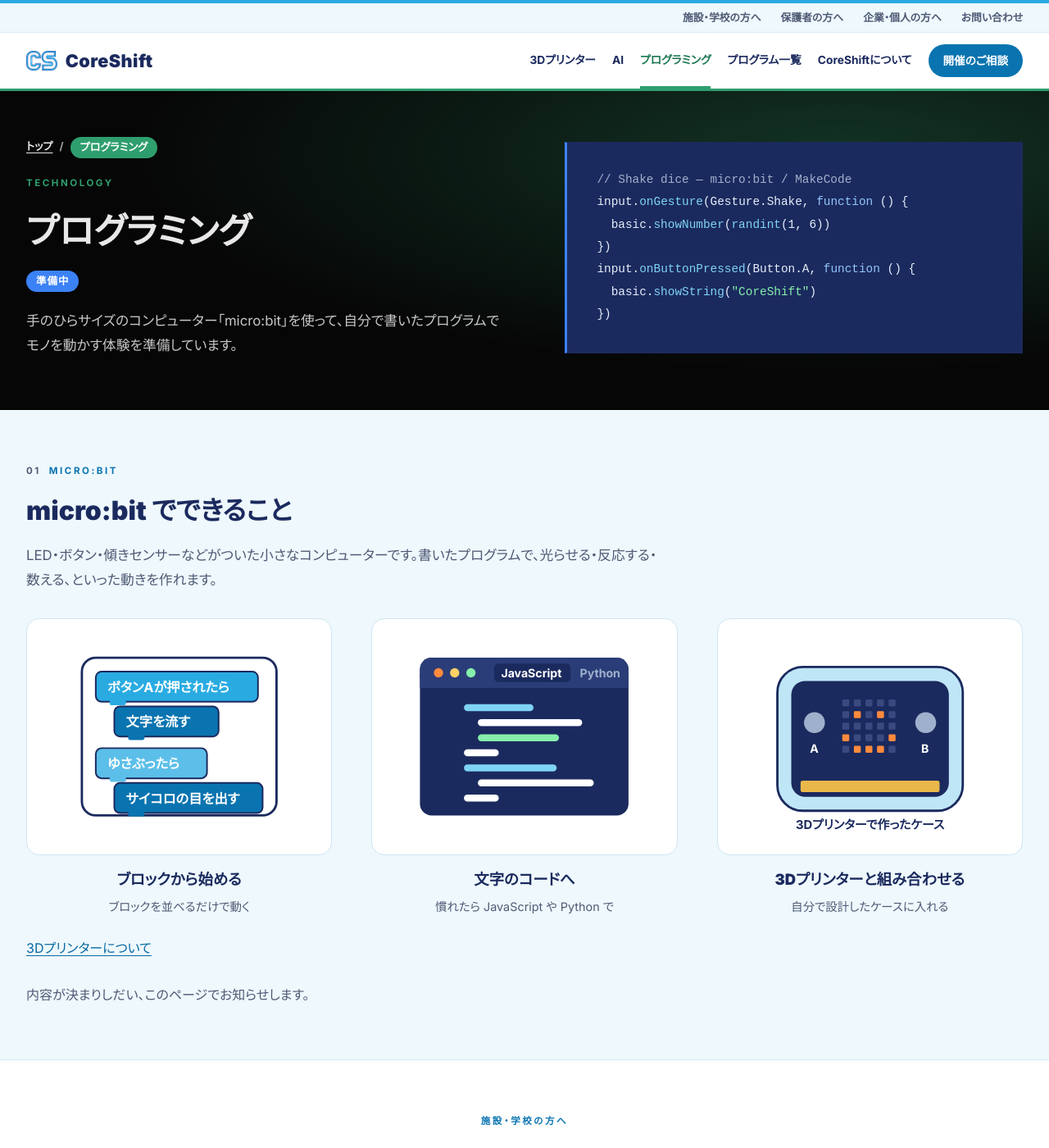
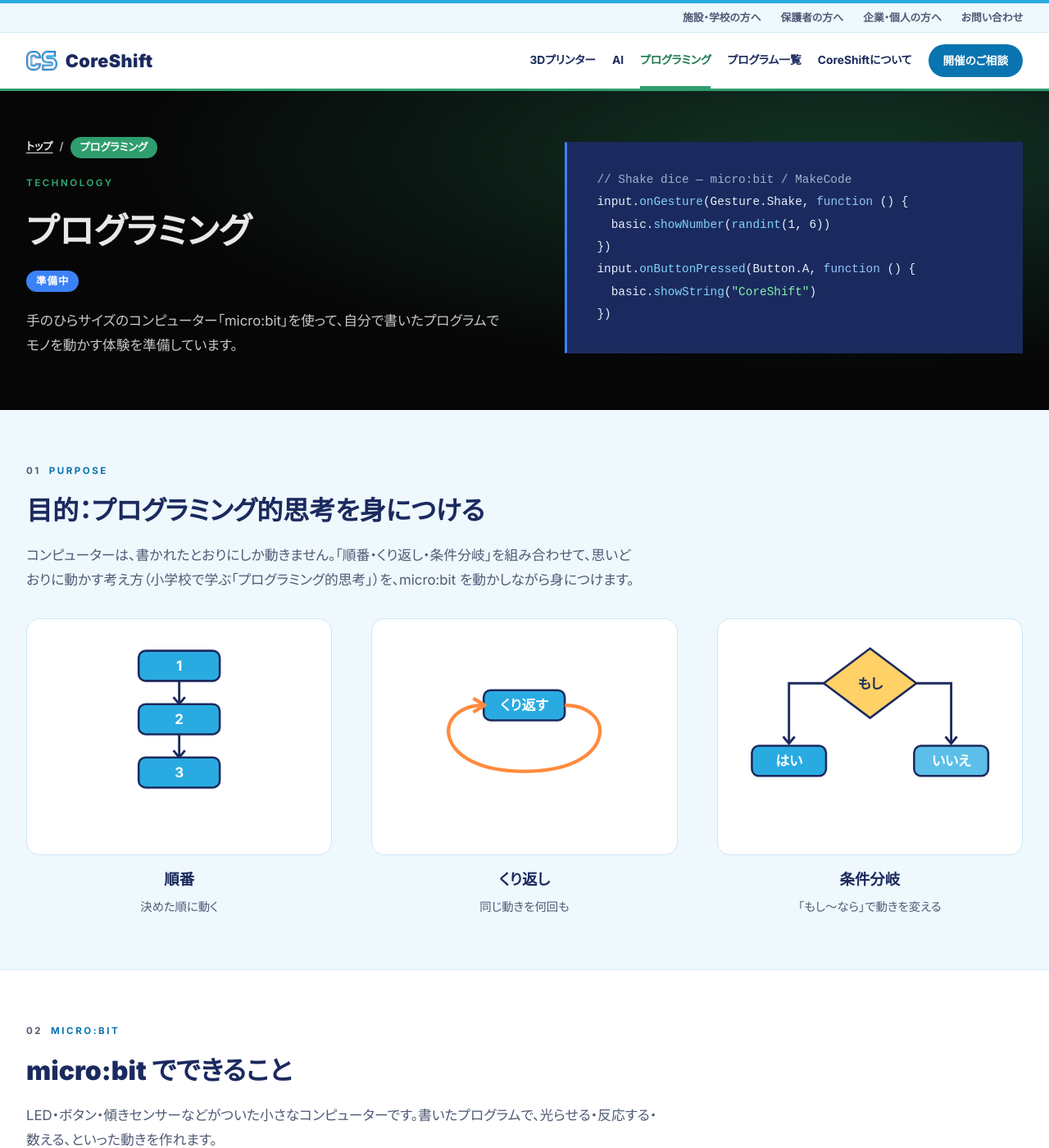
Before and after one commit to coreshiftforch/CoreShift-forchildren-web, a Jekyll site: the page built from programming/index.html, in a window 1280 px wide and 1400 px high. Shown: the whole window at 82% size. Built offline with Jekyll 4.4.1, drawn with Linux system fonts in a browser that asks for light colours.

Commit message:
content: アルゴリズムの話をプログラミングへ移し、AIの目的を「ことばをプログラムに、そして作品に」に
代表の指摘。
- プログラミング: 「01 目的：プログラミング的思考を身につける」を新しく置き、順番・くり返し・条件分岐の図を移す（02 micro:bit でできること の前）
- AI: 目的を、ふだんの言葉（自然言語）→AIがプログラムに→遊べる作品、の3つの図に

Co-Authored-By: Claude Opus 5.5 <noreply@anthropic.com>

```diff
--- a/programming/index.html
+++ b/programming/index.html
@@ -31,7 +31,22 @@ input.<span class="c-fn">onButtonPressed</span>(Button.A, <span class="c-kw">fun
   <section class="sec sec--light">
     <div class="wrap">
       <div class="sec-head stack">
-        <span class="eyebrow"><b>01</b>micro:bit</span>
+        <span class="eyebrow"><b>01</b>Purpose</span>
+        <h2>目的：<wbr>プログラミング的思考を<wbr>身につける</h2>
+        <p class="lead">コンピューターは、書かれたとおりにしか動きません。「順番・くり返し・条件分岐」を組み合わせて、思いどおりに動かす考え方（小学校で学ぶ「プログラミング的思考」）を、micro:bit を動かしながら身につけます。</p>
+      </div>
+      <ol class="process process--steps-free" aria-label="アルゴリズムの3つの考え方">
+        <li><figure><svg viewBox="0 0 240 180" aria-hidden="true"><rect x="85" y="16" width="70" height="26" rx="6" fill="#29abe2" stroke="#1b2a5e" stroke-width="1.8"/><text x="120.0" y="33.5" text-anchor="middle" font-size="12" font-weight="700" fill="#fff">1</text><path d="M120,42 V62" stroke="#1b2a5e" stroke-width="2"/><path d="M115,56 L120,62 L125,56" fill="none" stroke="#1b2a5e" stroke-width="2"/><rect x="85" y="62" width="70" height="26" rx="6" fill="#29abe2" stroke="#1b2a5e" stroke-width="1.8"/><text x="120.0" y="79.5" text-anchor="middle" font-size="12" font-weight="700" fill="#fff">2</text><path d="M120,88 V108" stroke="#1b2a5e" stroke-width="2"/><path d="M115,102 L120,108 L125,102" fill="none" stroke="#1b2a5e" stroke-width="2"/><rect x="85" y="108" width="70" height="26" rx="6" fill="#29abe2" stroke="#1b2a5e" stroke-width="1.8"/><text x="120.0" y="125.5" text-anchor="middle" font-size="12" font-weight="700" fill="#fff">3</text></svg></figure><h3>順番</h3><p>決めた順に動く</p></li>
+        <li><figure><svg viewBox="0 0 240 180" aria-hidden="true"><rect x="85" y="50" width="70" height="26" rx="6" fill="#29abe2" stroke="#1b2a5e" stroke-width="1.8"/><text x="120.0" y="67.5" text-anchor="middle" font-size="12" font-weight="700" fill="#fff">くり返す</text><path d="M155,63 C200,63 200,120 120,120 C40,120 40,63 85,63" fill="none" stroke="#ff8a3d" stroke-width="3"/><path d="M76,57 L86,63 L76,69" fill="none" stroke="#ff8a3d" stroke-width="3" stroke-linejoin="round"/></svg></figure><h3>くり返し</h3><p>同じ動きを何回も</p></li>
+        <li><figure><svg viewBox="0 0 240 180" aria-hidden="true"><polygon points="120,14 160,44 120,74 80,44" fill="#ffd166" stroke="#1b2a5e" stroke-width="1.8"/><text x="120" y="49" text-anchor="middle" font-size="12" font-weight="700" fill="#1b2a5e">もし</text><path d="M80,44 H50 V96" stroke="#1b2a5e" stroke-width="2" fill="none"/><path d="M160,44 H190 V96" stroke="#1b2a5e" stroke-width="2" fill="none"/><path d="M45,90 L50,96 L55,90 M185,90 L190,96 L195,90" fill="none" stroke="#1b2a5e" stroke-width="2"/><rect x="18" y="98" width="64" height="26" rx="6" fill="#29abe2" stroke="#1b2a5e" stroke-width="1.8"/><text x="50.0" y="115.5" text-anchor="middle" font-size="12" font-weight="700" fill="#fff">はい</text><rect x="158" y="98" width="64" height="26" rx="6" fill="#5cbfe9" stroke="#1b2a5e" stroke-width="1.8"/><text x="190.0" y="115.5" text-anchor="middle" font-size="12" font-weight="700" fill="#fff">いいえ</text></svg></figure><h3>条件分岐</h3><p>「もし〜なら」で動きを変える</p></li>
+      </ol>
+    </div>
+  </section>
+
+  <section class="sec">
+    <div class="wrap">
+      <div class="sec-head stack">
+        <span class="eyebrow"><b>02</b>micro:bit</span>
         <h2>micro:bit で<wbr>できること</h2>
         <p class="lead">LED・ボタン・傾きセンサーなどがついた小さなコンピューターです。書いたプログラムで、光らせる・反応する・数える、といった動きを作れます。</p>
       </div>
@@ -45,7 +60,7 @@ input.<span class="c-fn">onButtonPressed</span>(Button.A, <span class="c-kw">fun
     </div>
   </section>
 
-  <section class="sec cta">
+  <section class="sec sec--light cta">
     <div class="wrap">
       <span class="eyebrow"><span class="nw">施設・学校の方へ</span></span>
       <h2>体験会の<wbr>開催について</h2>
```
Also changed, not shown: ai/index.html (+6 -6 lines).
